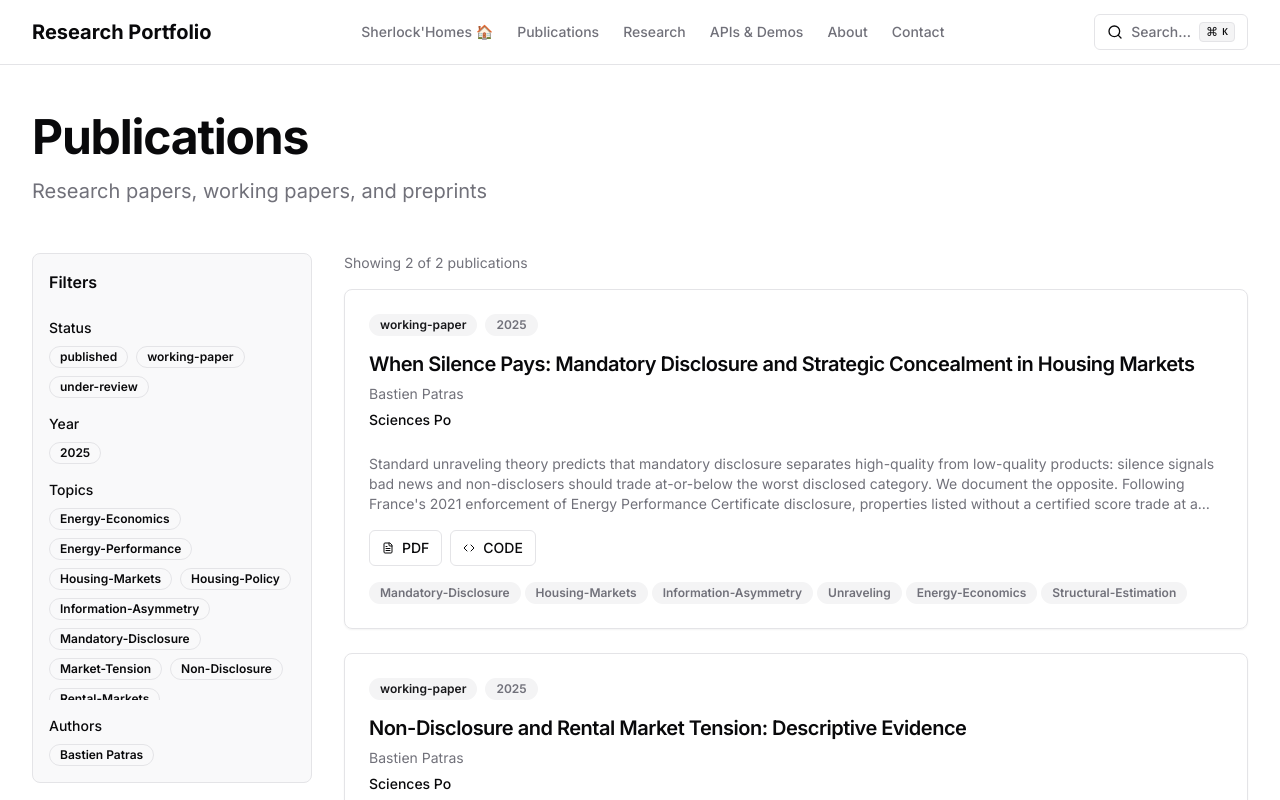
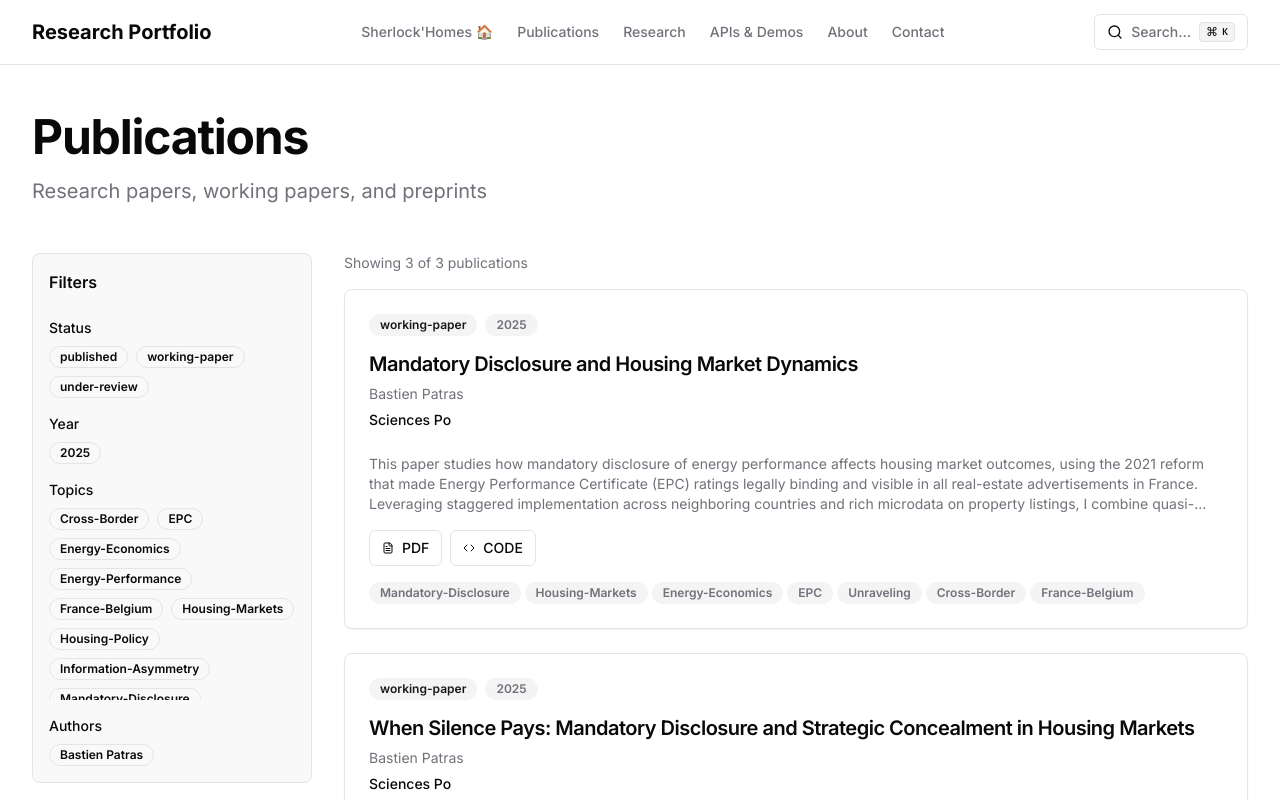
Before and after one commit to bastienpatras/portfolio, a React (Vite) app: page /publications in a window 1280 px wide. Shown: the top 800 px of the page. Built offline with nearby package versions, Linux system fonts and the light colour scheme.

Commit message:
feat: add 'Mandatory Disclosure and Housing Market Dynamics' paper
.... Generated with [Cortex Code](https://docs.snowflake.com/en/user-guide/cortex-code/cortex-code)

Co-Authored-By: Cortex Code <noreply@snowflake.com>

```diff
--- a/src/content/publications.ts
+++ b/src/content/publications.ts
@@ -1,6 +1,29 @@
 import type { Publication } from '@/types';
 
 export const publications: Publication[] = [
+  {
+    id: 'mandatory-disclosure',
+    title: 'Mandatory Disclosure and Housing Market Dynamics',
+    authors: ['Bastien Patras'],
+    year: 2025,
+    status: 'working-paper',
+    venue: 'Sciences Po',
+    abstract:
+      'This paper studies how mandatory disclosure of energy performance affects housing market outcomes, using the 2021 reform that made Energy Performance Certificate (EPC) ratings legally binding and visible in all real-estate advertisements in France. Leveraging staggered implementation across neighboring countries and rich microdata on property listings, I combine quasi-experimental and market-wide evidence to study the effects of energy performance disclosure on housing prices. At the France\u2013Belgium border, mandatory disclosure induces a large and persistent price penalty of around 10 percentage points for energy-intensive dwellings. At the national level, energy inefficiency is consistently penalized across property types. Most strikingly, and contrary to the prediction of full unraveling, non-disclosure persists and is rewarded: listings without an EPC rating command a persistent premium of roughly 6 percentage points in the apartment market several years after the reform.',
+    artifacts: [
+      { type: 'pdf', url: '/papers/green-premium-disclosure-2025.pdf' },
+      { type: 'code', url: 'https://github.com/bastienpatras/green-premium-disclosure' },
+    ],
+    tags: ['Mandatory-Disclosure', 'Housing-Markets', 'Energy-Economics', 'EPC', 'Unraveling', 'Cross-Border', 'France-Belgium'],
+    relatedIds: ['silence-pays', 'rental-tension'],
+    bibtex: `@unpublished{patras2025mandatory,
+  title={Mandatory Disclosure and Housing Market Dynamics},
+  author={Patras, Bastien},
+  year={2025},
+  note={Working Paper, Sciences Po}
+}`,
+    lastUpdated: '2025-09-22',
+  },
   {
     id: 'silence-pays',
     title: 'When Silence Pays: Mandatory Disclosure and Strategic Concealment in Housing Markets',
@@ -15,7 +38,7 @@ export const publications: Publication[] = [
       { type: 'code', url: 'https://github.com/bastienpatras/structural-model-chapter-two' },
     ],
     tags: ['Mandatory-Disclosure', 'Housing-Markets', 'Information-Asymmetry', 'Unraveling', 'Energy-Economics', 'Structural-Estimation'],
-    relatedIds: ['rental-tension'],
+    relatedIds: ['mandatory-disclosure', 'rental-tension'],
     bibtex: `@unpublished{patras2025silence,
   title={When Silence Pays: Mandatory Disclosure and Strategic Concealment in Housing Markets},
   author={Patras, Bastien},
@@ -38,7 +61,7 @@ export const publications: Publication[] = [
       { type: 'code', url: 'https://github.com/bastienpatras/rental-disclosure-tension' },
     ],
     tags: ['Rental-Markets', 'Non-Disclosure', 'Energy-Performance', 'Market-Tension', 'Housing-Policy'],
-    relatedIds: ['silence-pays'],
+    relatedIds: ['mandatory-disclosure', 'silence-pays'],
     bibtex: `@unpublished{patras2025rental,
   title={Non-Disclosure and Rental Market Tension: Descriptive Evidence},
   author={Patras, Bastien},
```
Also changed, not shown: 1 other file (tests, documents, lock files or other folders).
